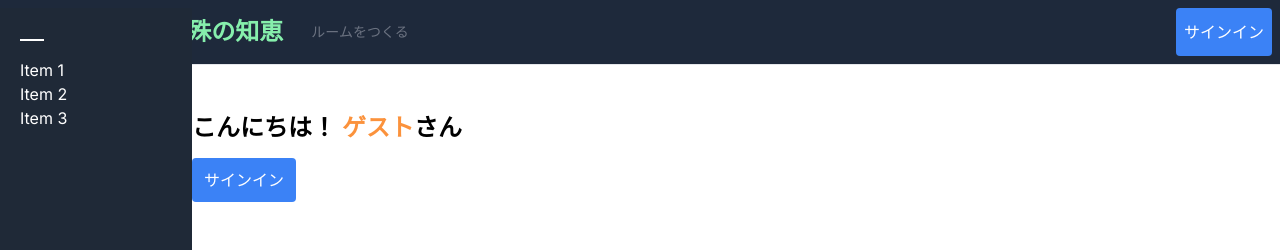
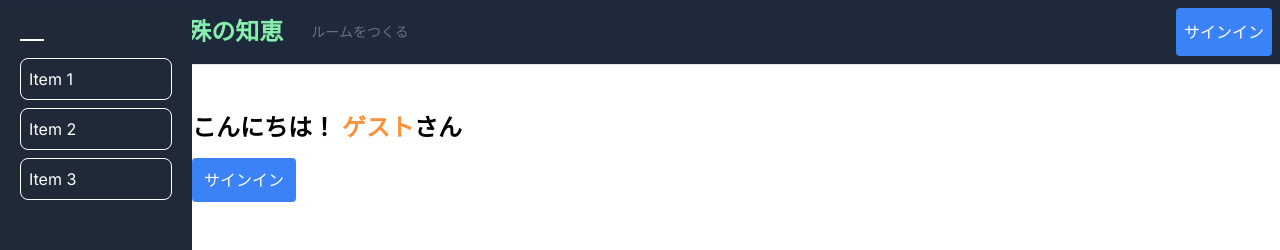
Before and after one commit to aohana-AO/vol.10, a Next.js app in the folder vol10-app/: page / in a window 1280 px wide. Both pictures are taken after a click on the button 20 px from the left and 28 px from the top of the page. Shown: the top 250 px of the page. Built offline with nearby package versions, Linux system fonts and the light colour scheme; no server answers; the database is empty.

Commit message:
サイドバーのデザインを少し修正

```diff
--- a/vol10-app/app/_components/layout/Sidebar/Sidebar.tsx
+++ b/vol10-app/app/_components/layout/Sidebar/Sidebar.tsx
@@ -15,9 +15,9 @@ export default function Sidebar() {
           className="flex flex-col justify-around h-6 w-6"
           onClick={handleClick}
         >
-            <span className="w-6 h-0.5 bg-white"></span>
-            <span className="w-6 h-0.5 bg-white"></span>
-            <span className="w-6 h-0.5 bg-white"></span>
+          <span className="w-6 h-0.5 bg-white"></span>
+          <span className="w-6 h-0.5 bg-white"></span>
+          <span className="w-6 h-0.5 bg-white"></span>
         </button>
       </div>
     );
@@ -29,9 +29,15 @@ export default function Sidebar() {
         <span className="absolute top-1/2 left-1/2 transform -translate-x-1/2 -translate-y-1/2 w-6 h-0.5 bg-white"></span>
       </button>
       <ul>
-        <li className="text-white">Item 1</li>
-        <li className="text-white">Item 2</li>
-        <li className="text-white">Item 3</li>
+        <li className="text-white border border-white rounded-lg p-2 mb-2">
+          Item 1
+        </li>
+        <li className="text-white border border-white rounded-lg p-2 mb-2">
+          Item 2
+        </li>
+        <li className="text-white border border-white rounded-lg p-2 mb-2">
+          Item 3
+        </li>
       </ul>
     </div>
   );
```
